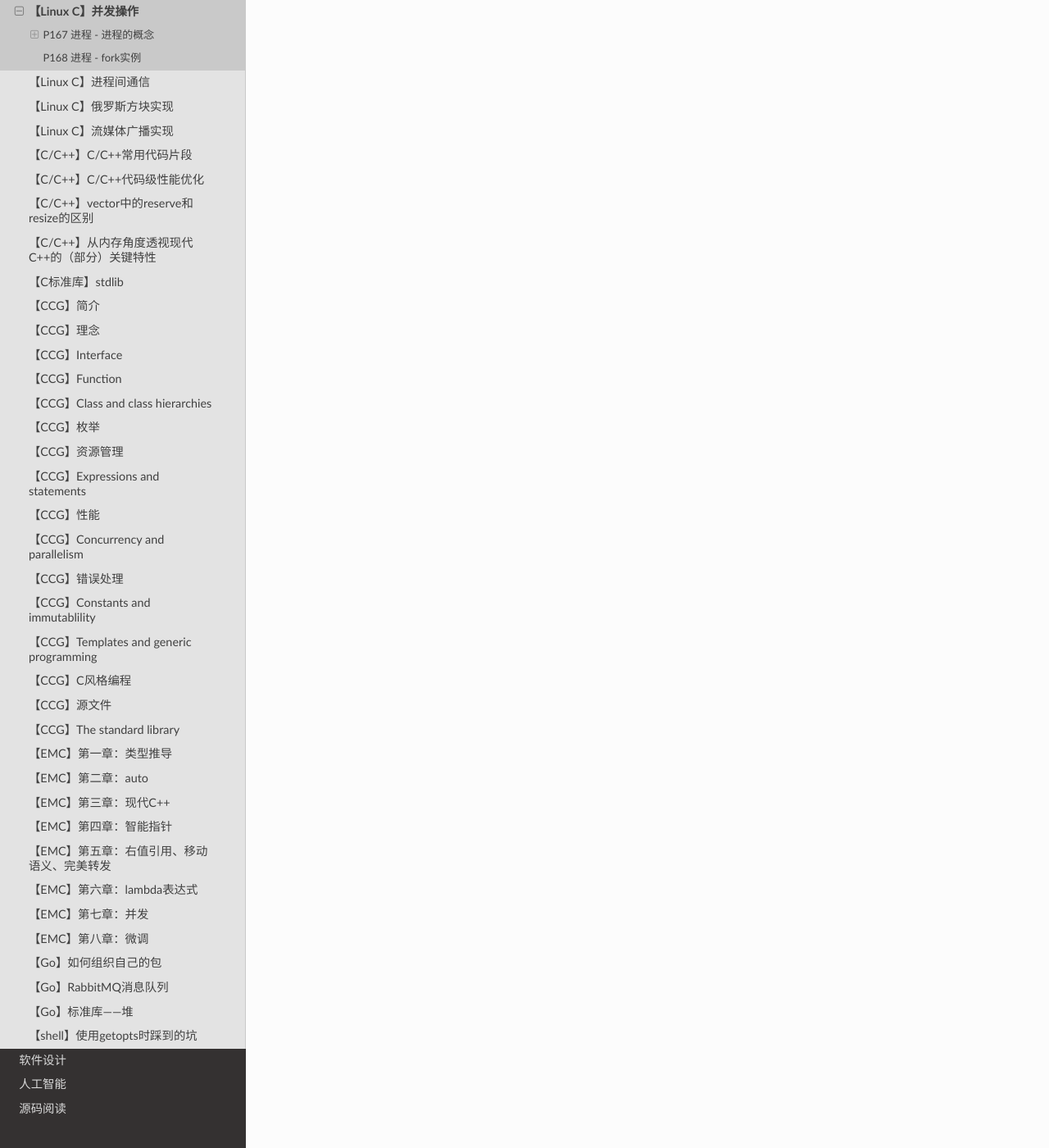
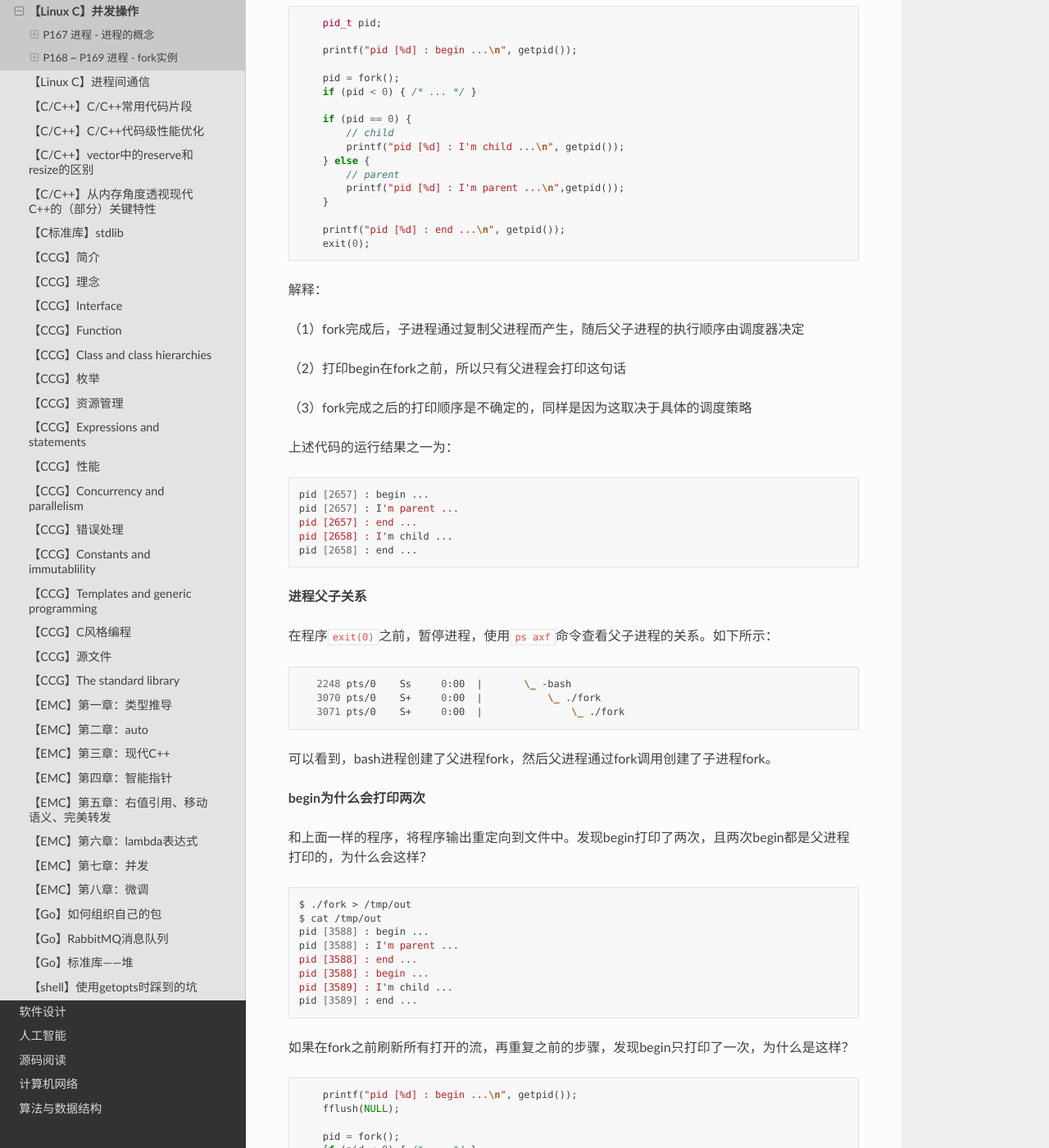
Before and after one commit to wallace-lai/learning-notes, a Sphinx documentation site: the page built from source/Language/linux-c2.md, in a window 1280 px wide and 1400 px high, scrolled down 2228 px. Shown: the whole window at 82% size. Built offline with Sphinx 7.4.7 and the Read the Docs theme 2.0.0, drawn with Linux system fonts in a browser that asks for light colours; some of the changed text lies outside the part shown.

Commit message:
update linux c (#101)

````diff
--- a/source/Language/index.rst
+++ b/source/Language/index.rst
@@ -8,8 +8,6 @@
     linux-c1.md
     linux-c2.md
     linux-c3.md
-    linux-c4.md
-    linux-c5.md
 
     cpp-snippet.md
     cpp-perf.md
--- a/source/Language/linux-c2.md
+++ b/source/Language/linux-c2.md
@@ -53,6 +53,10 @@
 
 - init进程（1号进程）是所有进程的祖先进程
 
+- 不要假定父子进程谁会先被执行，这取决于linux内核调度器的调度策略
+
+- fflush的重要性（在fork子进程之前刷新父进程打开的流）
+
 
 （3）进程的消亡及资源释放
 
@@ -72,4 +76,174 @@
 
 （11）系统日志
 
-## P168 进程 - fork实例
+## P168 ~ P169 进程 - fork实例
+
+### 1. 简单fork实例
+
+[完整源码](https://github.com/wallace-lai/learn-apue/blob/main/src/con/process_basic/fork1.c)
+
+写一个简单的fork实例代码，如下所示：
+
+```c
+    pid_t pid;
+
+    printf("pid [%d] : begin ...\n", getpid());
+
+    pid = fork();
+    if (pid < 0) { /* ... */ }
+
+    if (pid == 0) {
+        // child
+        printf("pid [%d] : I'm child ...\n", getpid());
+    } else {
+        // parent
+        printf("pid [%d] : I'm parent ...\n",getpid());
+    }
+
+    printf("pid [%d] : end ...\n", getpid());
+    exit(0);
+```
+
+解释：
+
+（1）fork完成后，子进程通过复制父进程而产生，随后父子进程的执行顺序由调度器决定
+
+（2）打印begin在fork之前，所以只有父进程会打印这句话
+
+（3）fork完成之后的打印顺序是不确定的，同样是因为这取决于具体的调度策略
+
+上述代码的运行结果之一为：
+
+```shell
+pid [2657] : begin ...
+pid [2657] : I'm parent ...
+pid [2657] : end ...
+pid [2658] : I'm child ...
+pid [2658] : end ...
+```
+
+**进程父子关系**
+
+在程序`exit(0)`之前，暂停进程，使用`ps axf`命令查看父子进程的关系。如下所示：
+
+```shell
+   2248 pts/0    Ss     0:00  |       \_ -bash
+   3070 pts/0    S+     0:00  |           \_ ./fork
+   3071 pts/0    S+     0:00  |               \_ ./fork
+```
+
+可以看到，bash进程创建了父进程fork，然后父进程通过fork调用创建了子进程fork。
+
+**begin为什么会打印两次**
+
+和上面一样的程序，将程序输出重定向到文件中。发现begin打印了两次，且两次begin都是父进程打印的，为什么会这样？
+
+```shell
+$ ./fork > /tmp/out
+$ cat /tmp/out
+pid [3588] : begin ...
+pid [3588] : I'm parent ...
+pid [3588] : end ...
+pid [3588] : begin ...
+pid [3589] : I'm child ...
+pid [3589] : end ...
+```
+
+如果在fork之前刷新所有打开的流，再重复之前的步骤，发现begin只打印了一次，为什么是这样？
+
+```c
+    printf("pid [%d] : begin ...\n", getpid());
+    fflush(NULL);
+
+    pid = fork();
+    if (pid < 0) { /* ... */ }
+```
+
+```shell
+$ ./fork > /tmp/out
+$ cat /tmp/out
+pid [3963] : begin ...
+pid [3963] : I'm parent ...
+pid [3963] : end ...
+pid [3964] : I'm child ...
+pid [3964] : end ...
+```
+
+原因在于，**printf中的内容还没往文件/tmp/out中写入，还在缓冲区的时候，开始fork子进程。此时，父子进程的缓冲区中各有一句begin的打印。即使printf的输出内容带了换行符也不行，因为文件是全缓冲，换行符不会触发缓冲区的刷新**。
+
+所以，在每次fork子进程之前都需要调用fflush将父进程打开的流给刷新一遍。
+
+### 2. 求取质数的多进程并发版本
+
+[完整源码](https://github.com/wallace-lai/learn-apue/tree/main/src/con/process_basic)
+
+先写一个单进程版本，如下所示：
+
+```c
+    for (int i = BEG; i <= END; i++) {
+        mark = 1;
+        for (int p = 2; p < i / 2; p++) {
+            if (i % p == 0) {
+                mark = 0;
+                break;
+            }
+        }
+
+        if (mark) {
+            printf("%d is a primer.\n", i);
+        }
+    }
+```
+
+改造成多进程版本，思路是每枚举到一个i值，将判断i是否为质数的功能扔给子进程去完成。
+
+```c
+    for (int i = BEG; i <= END; i++) {
+        pid_t pid = fork();
+        if (pid < 0) {
+            perror("fork()");
+            exit(1);
+        }
+
+        if (pid == 0) {
+            mark = 1;
+            for (int p = 2; p < i / 2; p++) {
+                if (i % p == 0) {
+                    mark = 0;
+                    break;
+                }
+            }
+
+            if (mark) {
+                printf("%d is a primer.\n", i);
+            }
+
+            exit(0);
+        }
+    }
+```
+
+解释：
+
+（1）父进程只负责创建子进程
+
+（2）判断i是否为质数的工作交给子进程去完成
+
+（3）注意子进程判断完毕无比调用exit(0)退出，否则系统有死机风险
+
+
+比较这两个程序的运行所需时间，结果如下：
+
+```shell
+$ time ./primer1 > /dev/null
+
+real    0m0.972s
+user    0m0.944s
+sys     0m0.027s
+
+$ time ./primer2 > /dev/null
+
+real    0m0.096s
+user    0m0.000s
+sys     0m0.018s
+```
--- a/source/index.rst
+++ b/source/index.rst
@@ -10,9 +10,9 @@
 
 2024-06计划：
 
-（1）学习Linux C系统编程【暂缓，已完成1/4】
+（1）学习Linux C系统编程
 
-（2）X项目设计开发
+（2）X项目设计开发【暂缓】
 
 wallace-lai's notes
 ===============================================
````
Also changed, not shown: source/Language/linux-c4.md (deleted, +0 -5 lines), source/Language/linux-c5.md (deleted, +0 -5 lines), source/Unfiled/schedule.md (+2 -2 lines).
